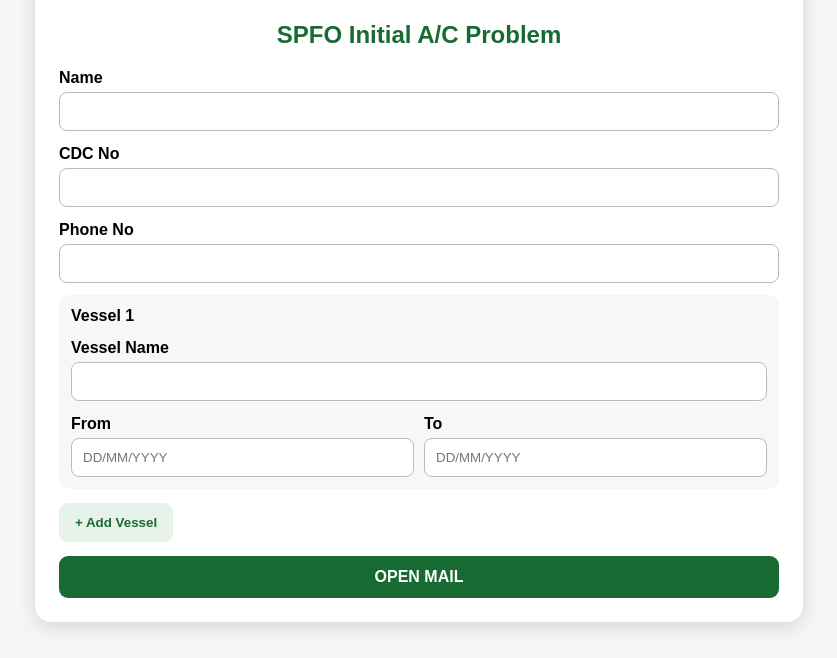
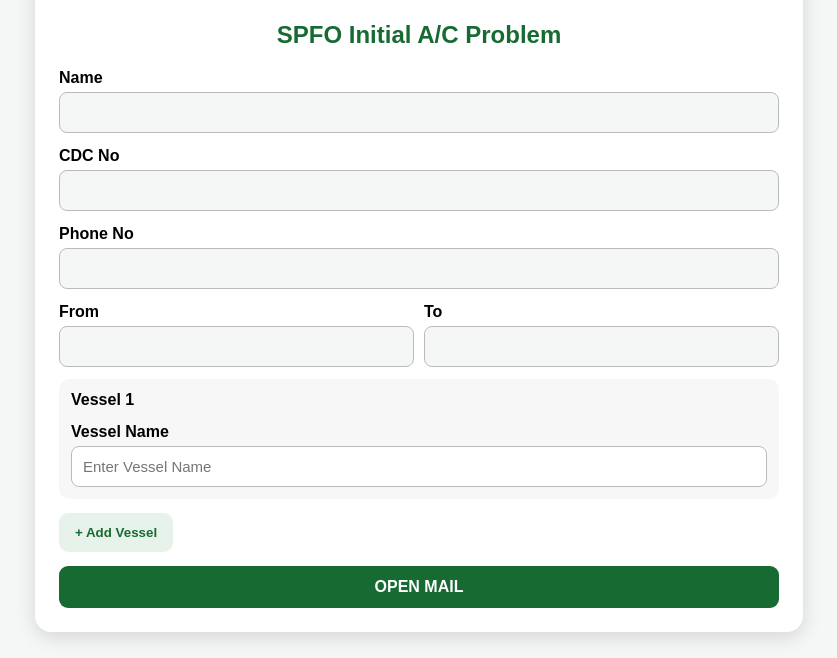
Before and after one commit to mmexam25-maker/MM-SPFO-Initial-Mail, a website: page public/index.html in a window 1280 px wide. Shown: the part 142-800 px from the top of the page, without its empty margins (221-1058 px from the left). Drawn offline with Linux system fonts and the light colour scheme.

Commit message:
Add files via upload

```diff
--- a/public/index.html
+++ b/public/index.html
@@ -1,5 +1,26 @@
-<!doctype html><html><head><meta charset="utf-8"><meta name="viewport" content="width=device-width,initial-scale=1"><title>SPFO Login Problem</title><style>body{font-family:Arial;background:#f4f7f5;margin:0}.card{max-width:720px;margin:25px auto;background:#fff;padding:24px;border-radius:16px;box-shadow:0 5px 20px #0002}.head{text-align:center;color:#176b32}.head img{max-width:220px;max-height:90px}label{display:block;font-weight:700;margin-top:14px}input{width:100%;box-sizing:border-box;padding:11px;margin-top:5px;border:1px solid #bbb;border-radius:8px}.vessel{padding:12px;margin-top:12px;background:#f7f7f7;border-radius:10px}.row{display:grid;grid-template-columns:1fr 1fr;gap:10px}button{border:0;border-radius:9px;padding:12px 16px;font-weight:700;cursor:pointer;margin-top:14px}.add{background:#e7f3ea;color:#176b32}.open{width:100%;background:#176b32;color:#fff;font-size:16px}</style></head><body><div class="card"><div class="head"><img src="/logo.png"><h2>SPFO Initial A/C Problem</h2></div><label>Name</label><input id="name"><label>CDC No</label><input id="cdc"><label>Phone No</label><input id="phone"><div id="vessels"></div><button class="add" onclick="addVessel()">+ Add Vessel</button><button class="open" onclick="openMail()">OPEN MAIL</button></div><script>
-const q=new URLSearchParams(location.search); name.value=q.get('name')||''; cdc.value=q.get('cdc')||''; phone.value=q.get('phone')||'';
-function addVessel(){const n=document.querySelectorAll('.vessel').length+1,d=document.createElement('div');d.className='vessel';d.innerHTML=`<b>Vessel ${n}</b><label>Vessel Name</label><input class="vn"><div class="row"><div><label>From</label><input class="vf" placeholder="DD/MM/YYYY"></div><div><label>To</label><input class="vt" placeholder="DD/MM/YYYY"></div></div>`;vessels.appendChild(d)} addVessel();
-function openMail(){const vs=[...document.querySelectorAll('.vessel')].map((x,i)=>`Vessel name : ${x.querySelector('.vn').value}\nFrom : ${x.querySelector('.vf').value}   To : ${x.querySelector('.vt').value}`).join('\n\n');const nm=name.value.trim(),body=`Dear Team,\n\nMy details are as follows:\nName : ${nm}\nCDC No : ${cdc.value.trim()}\n${vs}\n\nI am trying to check my balance, but I am facing a login issue. It shows invalid username and password.\n\nKindly solve this issue at your earliest convenience. Looking forward to your support.\n\nThank you,\n${nm}\nPh.No : ${phone.value.trim()}`;location.href=`mailto:spfo-commr@spfo.gov.in?subject=${encodeURIComponent('Request to Solve Login Problem')}&body=${encodeURIComponent(body)}`}
+<!doctype html>
+<html><head><meta charset="utf-8"><meta name="viewport" content="width=device-width,initial-scale=1"><title>SPFO Login Problem</title>
+<style>
+body{font-family:Arial,sans-serif;background:#f4f7f5;margin:0}.card{max-width:720px;margin:25px auto;background:#fff;padding:24px;border-radius:16px;box-shadow:0 5px 20px #0002}.head{text-align:center;color:#176b32}.head img{max-width:220px;max-height:90px}label{display:block;font-weight:700;margin-top:14px}input{width:100%;box-sizing:border-box;padding:11px;margin-top:5px;border:1px solid #bbb;border-radius:8px;font-size:15px}input[readonly]{background:#f5f7f6}.dates{display:grid;grid-template-columns:1fr 1fr;gap:10px}.vessel{padding:12px;margin-top:12px;background:#f7f7f7;border-radius:10px}button{border:0;border-radius:9px;padding:12px 16px;font-weight:700;cursor:pointer;margin-top:14px}.add{background:#e7f3ea;color:#176b32}.open{width:100%;background:#176b32;color:#fff;font-size:16px}@media(max-width:600px){.card{margin:12px}.dates{grid-template-columns:1fr}}
+</style></head>
+<body><div class="card"><div class="head"><img src="/logo.png" alt="Mariners Mentor"><h2>SPFO Initial A/C Problem</h2></div>
+<label>Name</label><input id="name" readonly>
+<label>CDC No</label><input id="cdc" readonly>
+<label>Phone No</label><input id="phone" readonly>
+<div class="dates"><div><label>From</label><input id="fromDate" readonly></div><div><label>To</label><input id="toDate" readonly></div></div>
+<div id="vessels"></div><button class="add" type="button" onclick="addVessel()">+ Add Vessel</button><button class="open" type="button" onclick="openMail()">OPEN MAIL</button></div>
+<script>
+const q=new URLSearchParams(location.search);
+const el=id=>document.getElementById(id);
+el('name').value=q.get('name')||''; el('cdc').value=q.get('cdc')||''; el('phone').value=q.get('phone')||''; el('fromDate').value=q.get('from')||''; el('toDate').value=q.get('to')||'';
+function addVessel(){const n=document.querySelectorAll('.vessel').length+1,d=document.createElement('div');d.className='vessel';d.innerHTML=`<b>Vessel ${n}</b><label>Vessel Name</label><input class="vn" placeholder="Enter Vessel Name" required>`;el('vessels').appendChild(d)}
+addVessel();
+function openMail(){
+ const names=[...document.querySelectorAll('.vn')].map(x=>x.value.trim()).filter(Boolean);
+ if(!names.length){alert('Please enter Vessel Name.');document.querySelector('.vn').focus();return;}
+ const nm=el('name').value.trim(), cdc=el('cdc').value.trim(), phone=el('phone').value.trim(), from=el('fromDate').value.trim(), to=el('toDate').value.trim();
+ const vs=names.map(v=>`Vessel Name : ${v}\nFrom : ${from}   To : ${to}`).join('\n\n');
+ const body=`Dear Team,\n\nMy details are as follows:\nName : ${nm}\nCDC No : ${cdc}\n\n${vs}\n\nI am trying to check my balance, but I am facing a login issue.\nIt shows invalid username and password.\n\nKindly solve this issue at your earliest convenience.\nLooking forward to your support.\n\nThank you.\n\n${nm}\nPh. No : ${phone}`;
+ location.href=`mailto:spfo-commr@spfo.gov.in?subject=${encodeURIComponent('Request to Solve Login Problem')}&body=${encodeURIComponent(body)}`;
+}
 </script></body></html>
```
